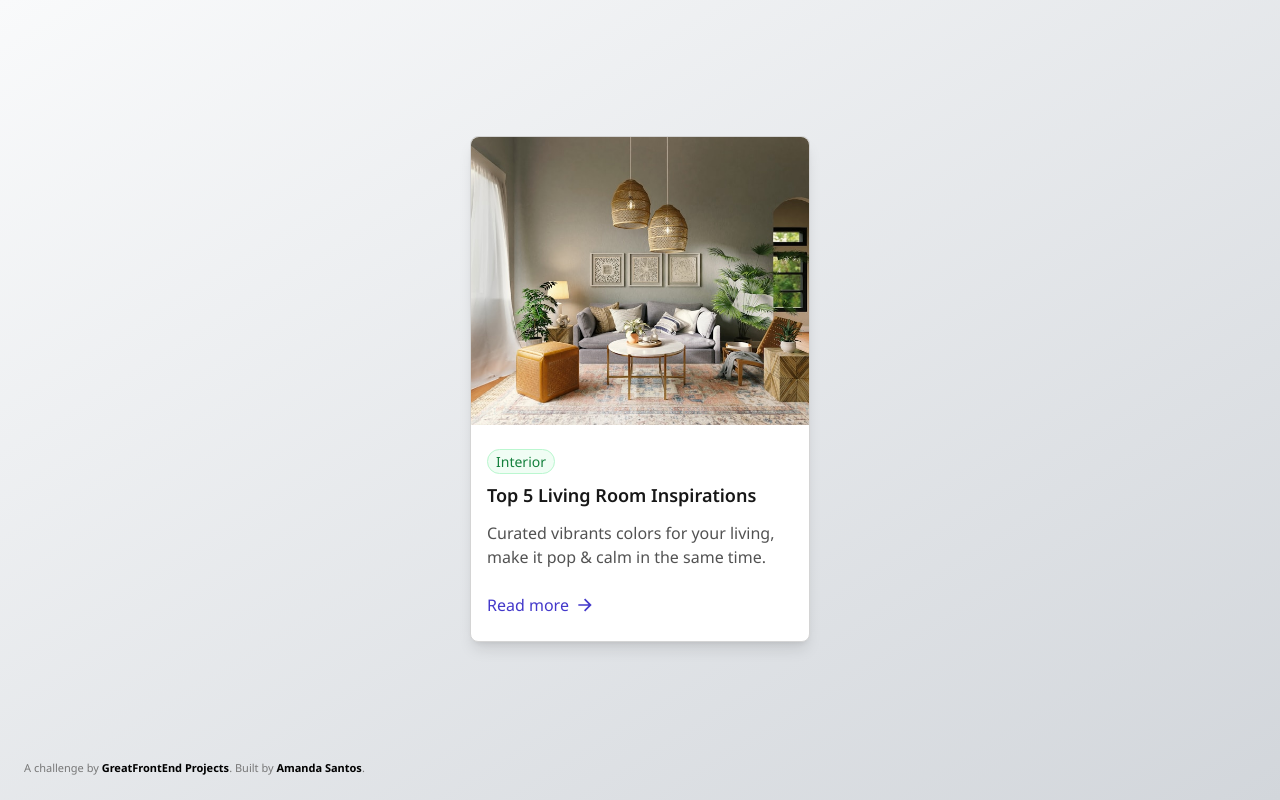
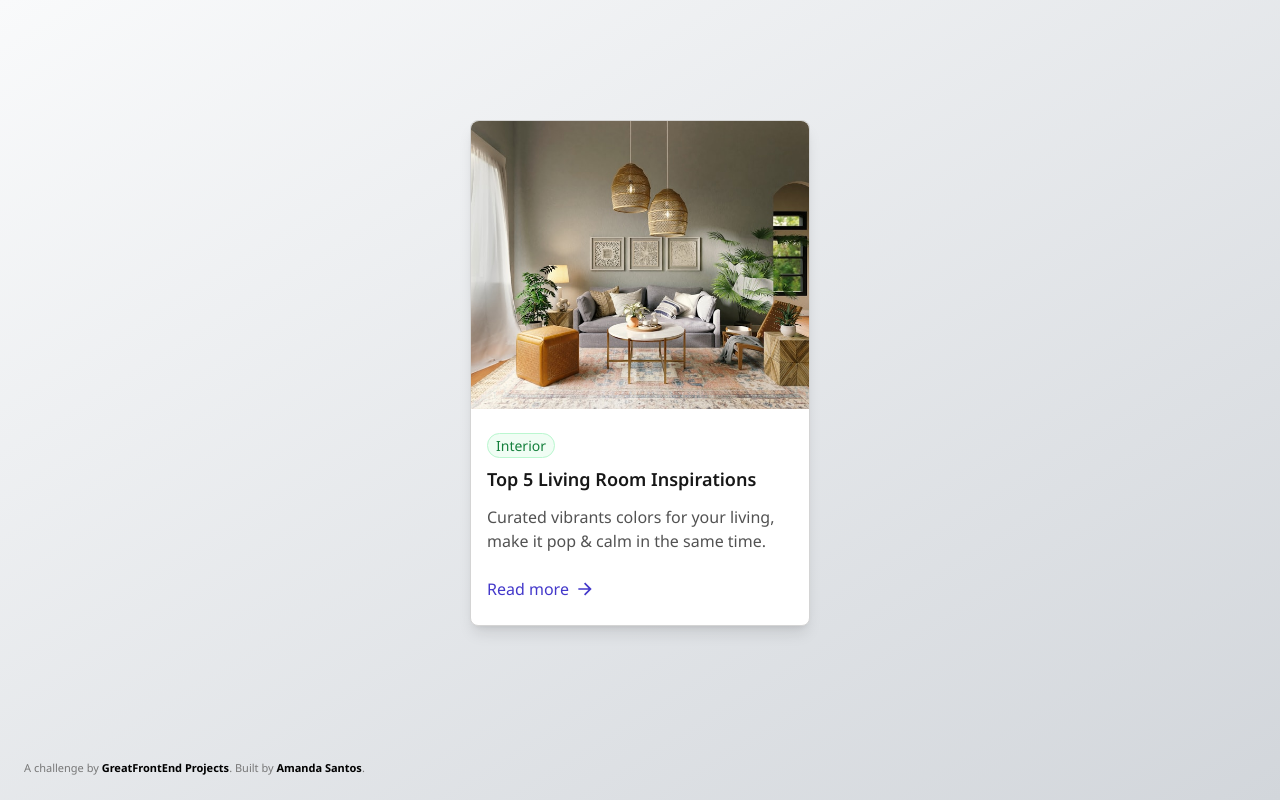
Before and after one commit to amanda-santos/blog-card, a plain HTML site: page index.html in a window 1280 px wide. Drawn offline with nearby package versions, Linux system fonts and the light colour scheme; a script that the page names is missing.

Commit message:
fix: :bug: main padding

```diff
--- a/index.html
+++ b/index.html
@@ -18,7 +18,7 @@
   </head>
   <body>
     <main
-      class="flex min-h-screen bg-gradient-to-br from-gray-50 to-[#D2D6DB] justify-center p-4"
+      class="flex min-h-screen bg-gradient-to-br from-gray-50 to-[#D2D6DB] justify-center px-4"
     >
       <div
         class="mt-[120px] w-[340px] h-fit rounded-lg bg-white border-neutral-300 border-solid border shadow-lg"
```
